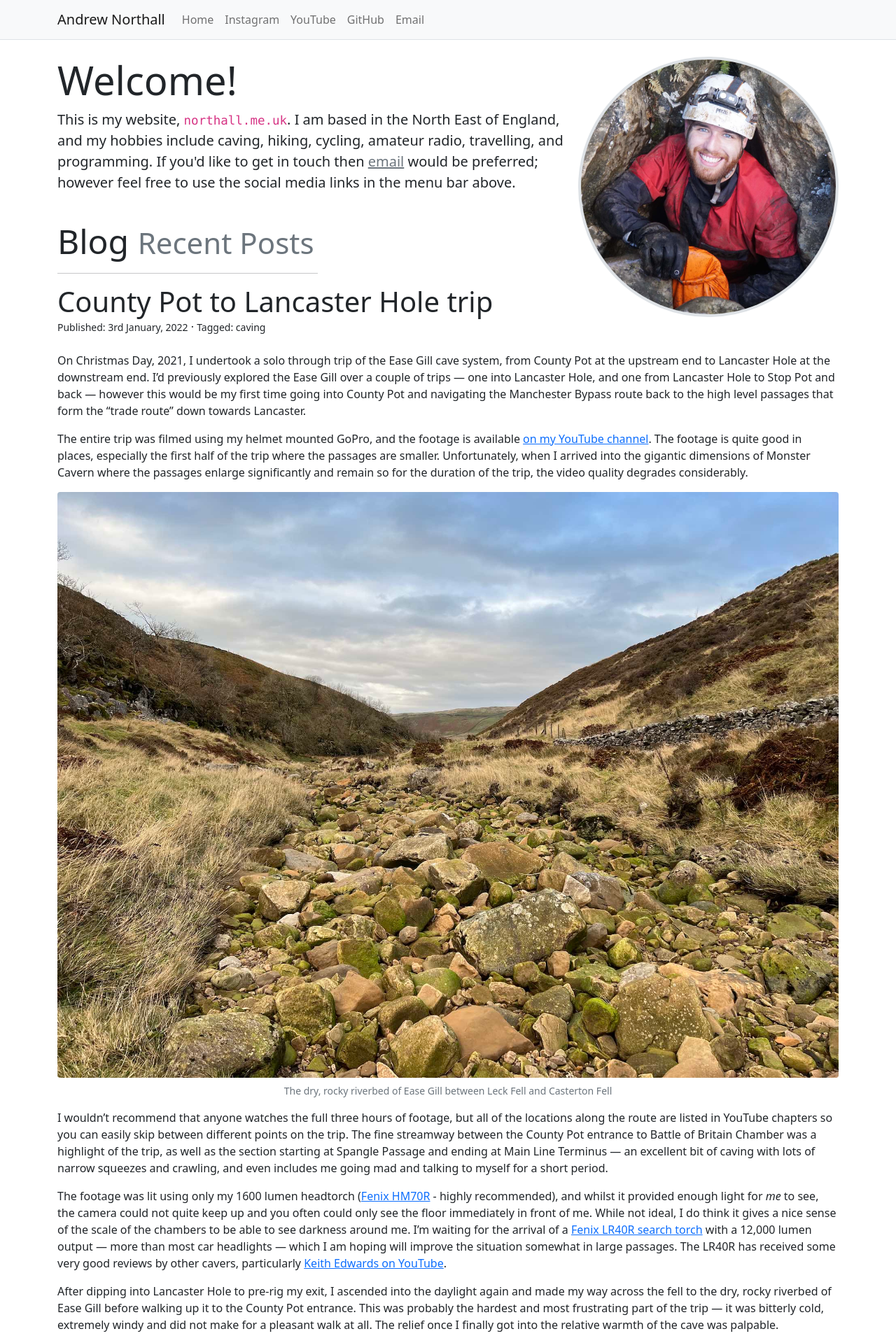
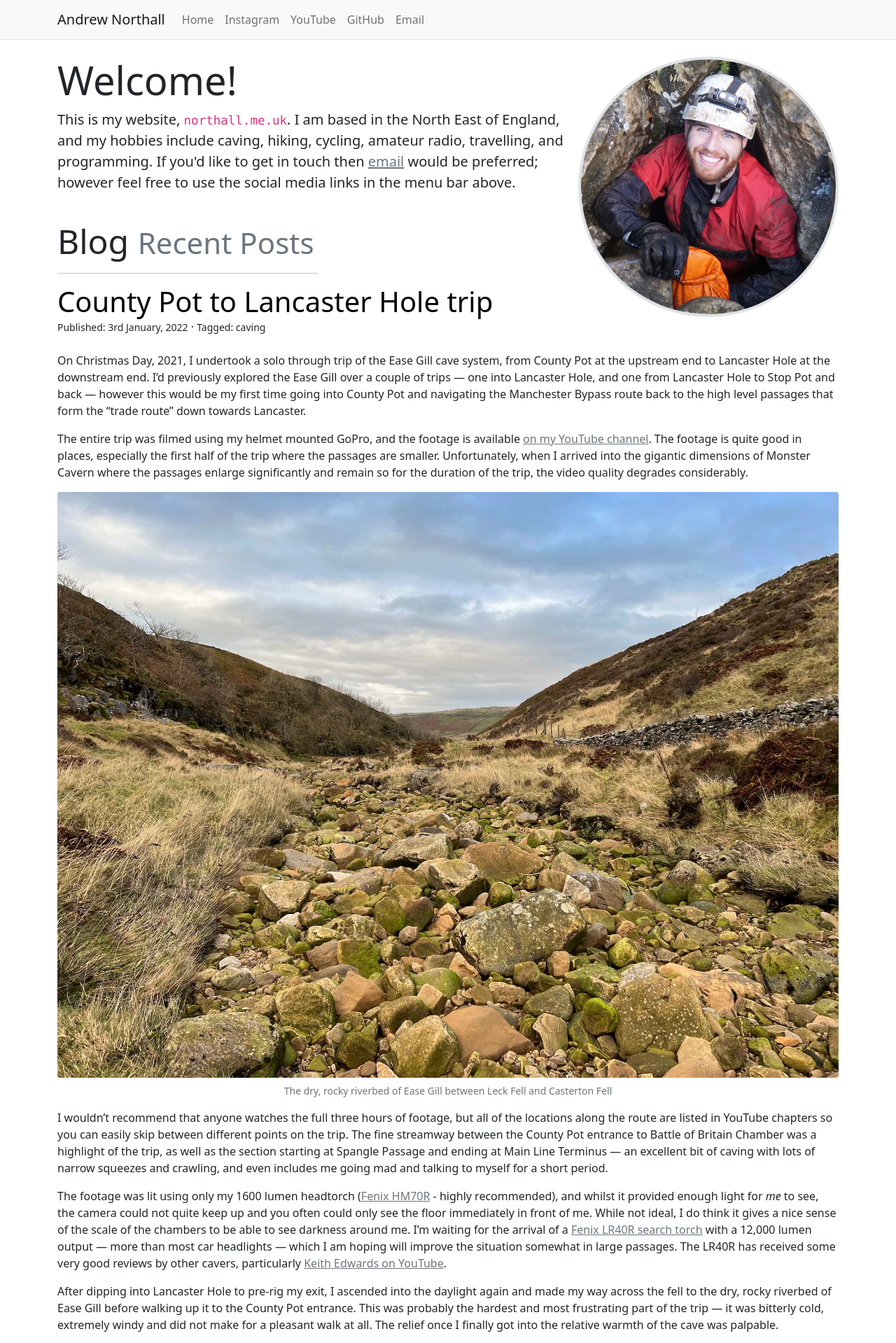
Before and after one commit to anorthall/northall.me.uk, a Jekyll site: the page built from www/index.html, in a window 1280 px wide. Shown: the top 1919 px of the page at 70% size. Built offline with Jekyll 4.4.1, drawn with Linux system fonts in a browser that asks for light colours.

Commit message:
Add links to blog post titles on index.html and update CSS styling for said links

```diff
--- a/www/css/northall.css
+++ b/www/css/northall.css
@@ -1,3 +1,16 @@
 body {
   overflow-y: scroll;
 }
+
+a {
+  color: #6c757d;
+}
+
+.title-link {
+  color: #000000;
+}
+
+.title-link:hover {
+  color: #6c757d;
+  text-decoration: none;
+}
--- a/www/index.html
+++ b/www/index.html
@@ -24,7 +24,7 @@
 {% for post in site.posts %}
   <!--<hr class="col-3 col-md-4 mt-3 mb-3">-->
 
-  <h1 class="mb-0">{{ post.title }}</h1>
+  <h1 class="mb-0"><a class="text-decoration-none title-link" href="{{ post.url }}">{{ post.title }}</a></h1>
 
   <small class="fw-light mt-0">Published: {{ post.pub_date }}</small>
 
```
